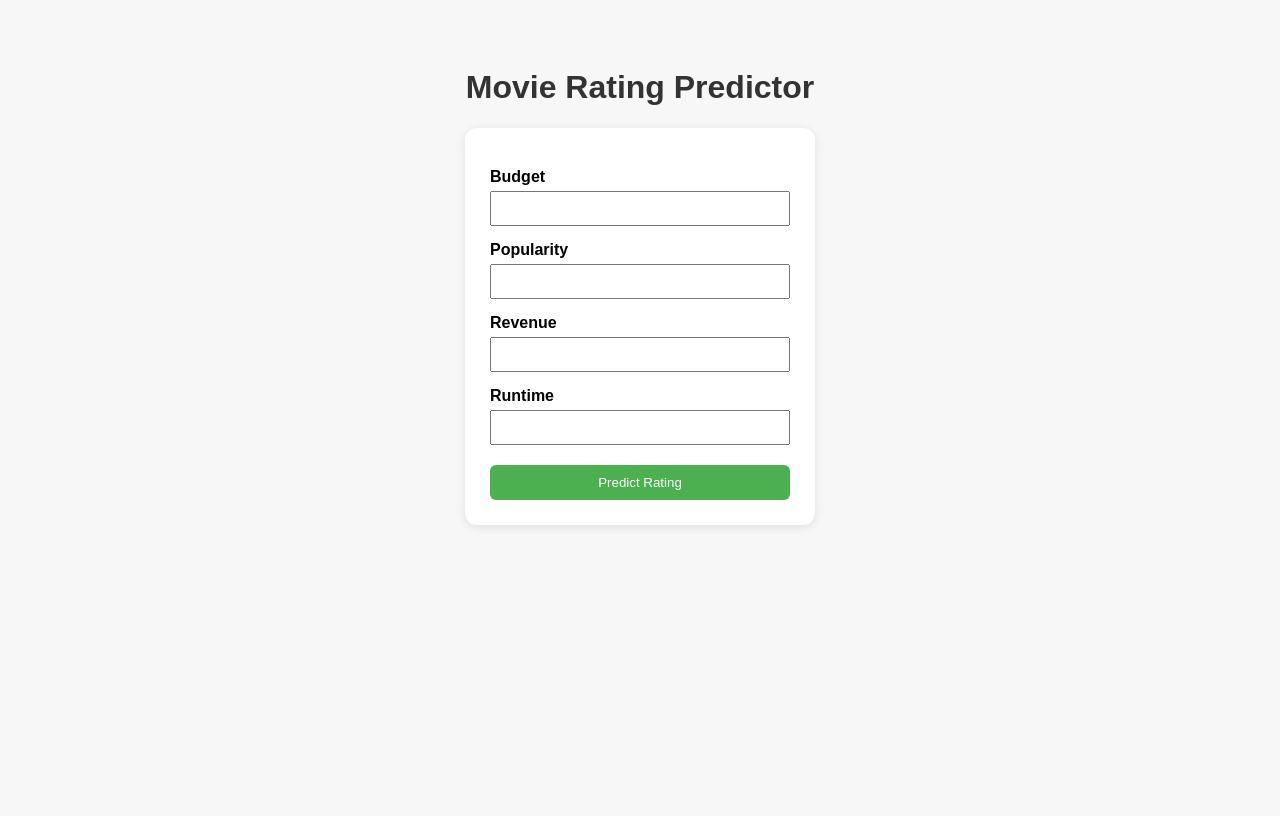
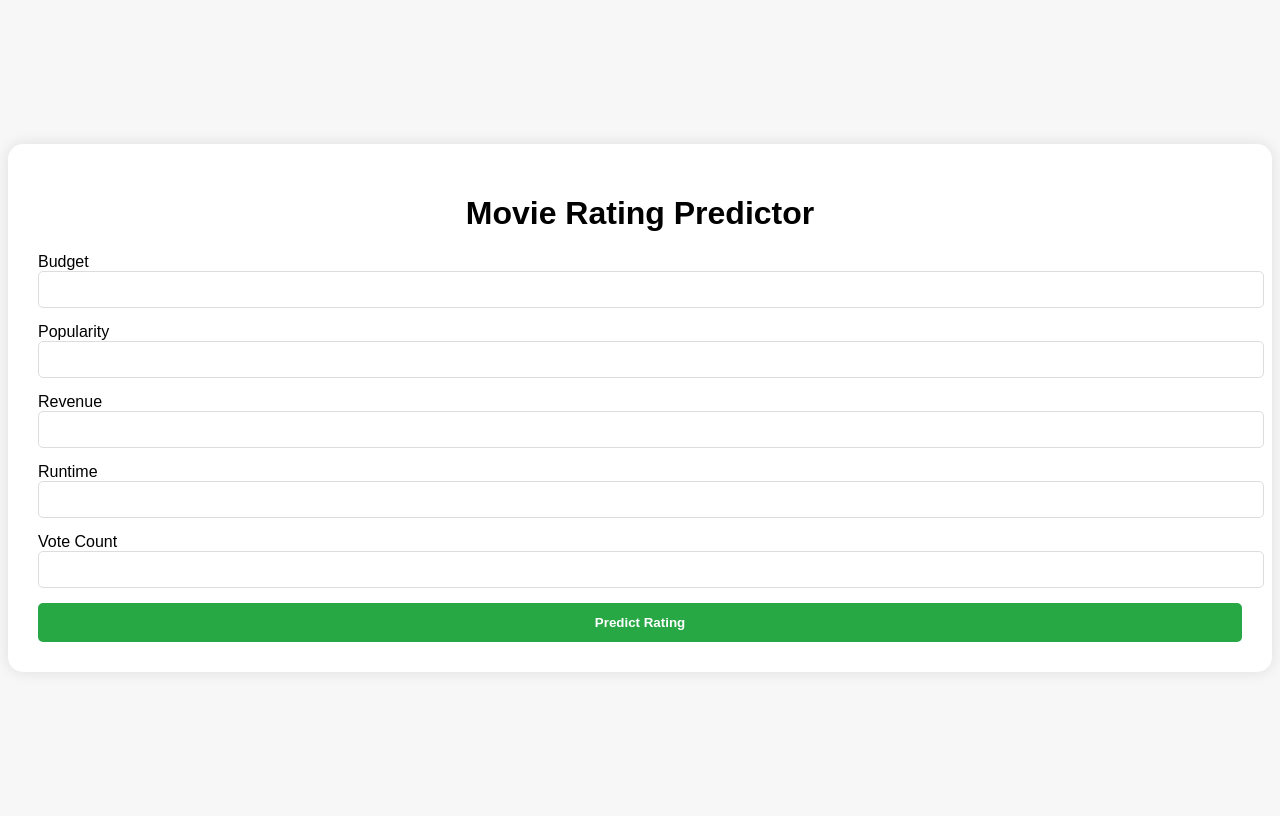
Before and after one commit to abhijeetchandra999/movie-rating-predictor, a Flask app: page / in a window 1280 px wide. Before the commit the page ends 527 px from the top, so only its background shows below. Run offline with Flask 3, Linux system fonts and the light colour scheme; parts of the project's set-up code (start-up, migrations or seed data) failed here and were passed over.

Commit message:
Fix: add vote_count input to form and prediction

```diff
--- a/app.py
+++ b/app.py
@@ -1,10 +1,10 @@
-from flask import Flask, render_template, request
+from flask import Flask, request, render_template
+import numpy as np
 import joblib
-import numpy as np
 
 app = Flask(__name__)
 
-# Load model and scaler
+# Load the trained model and scaler
 model = joblib.load("knn_model.pkl")
 scaler = joblib.load("scaler.pkl")
 
@@ -15,19 +15,24 @@ def home():
 @app.route('/predict', methods=['POST'])
 def predict():
     try:
+        # Get form inputs
         budget = float(request.form['budget'])
         popularity = float(request.form['popularity'])
         revenue = float(request.form['revenue'])
         runtime = float(request.form['runtime'])
+        vote_count = float(request.form['vote_count'])
 
-        # Apply log1p transformation
-        inputs = np.log1p([budget, popularity, revenue, runtime])
+        # Apply log transformation to match training data
+        inputs = np.log1p([budget, popularity, revenue, runtime, vote_count])
         inputs = np.array(inputs).reshape(1, -1)
 
         # Scale the inputs
         inputs_scaled = scaler.transform(inputs)
 
+        # Make prediction
         prediction = model.predict(inputs_scaled)[0]
+
+        # Convert label to text
         label_map = {0: "Average", 1: "Good", 2: "Poor"}
         prediction_label = label_map.get(prediction, "Unknown")
 
--- a/templates/index.html
+++ b/templates/index.html
@@ -7,70 +7,63 @@
             font-family: Arial, sans-serif;
             background: #f7f7f7;
             display: flex;
-            flex-direction: column;
+            justify-content: center;
             align-items: center;
-            padding-top: 40px;
+            height: 100vh;
+        }
+        .form-box {
+            background: white;
+            padding: 30px;
+            border-radius: 15px;
+            box-shadow: 0 0 15px rgba(0,0,0,0.1);
+        }
+        input {
+            width: 100%;
+            padding: 10px;
+            margin-bottom: 15px;
+            border: 1px solid #ddd;
+            border-radius: 5px;
+        }
+        button {
+            width: 100%;
+            padding: 12px;
+            background-color: #28a745;
+            color: white;
+            font-weight: bold;
+            border: none;
+            border-radius: 5px;
+            cursor: pointer;
         }
         h1 {
-            color: #333;
-        }
-        form {
-            background: #fff;
-            padding: 25px;
-            border-radius: 12px;
-            box-shadow: 0 2px 10px rgba(0,0,0,0.1);
-            width: 300px;
-        }
-        label {
-            display: block;
-            margin-top: 15px;
-            font-weight: bold;
-        }
-        input[type="number"] {
-            width: 100%;
-            padding: 8px;
-            margin-top: 5px;
-            box-sizing: border-box;
-        }
-        button {
-            margin-top: 20px;
-            padding: 10px;
-            width: 100%;
-            background-color: #4CAF50;
-            color: white;
-            border: none;
-            border-radius: 6px;
-            cursor: pointer;
-        }
-        .result {
-            margin-top: 20px;
-            font-size: 1.2em;
-            color: #007BFF;
+            text-align: center;
         }
     </style>
 </head>
 <body>
+    <div class="form-box">
         <h1>Movie Rating Predictor</h1>
-    <form action="/predict" method="POST">
-        <label for="budget">Budget</label>
+        <form action="/predict" method="post">
+            <label>Budget</label>
             <input type="number" step="any" name="budget" required>
 
-        <label for="popularity">Popularity</label>
+            <label>Popularity</label>
             <input type="number" step="any" name="popularity" required>
 
-        <label for="revenue">Revenue</label>
+            <label>Revenue</label>
             <input type="number" step="any" name="revenue" required>
 
-        <label for="runtime">Runtime</label>
+            <label>Runtime</label>
             <input type="number" step="any" name="runtime" required>
+
+            <label>Vote Count</label>
+            <input type="number" step="any" name="vote_count" required>
 
             <button type="submit">Predict Rating</button>
         </form>
 
         {% if prediction %}
-        <div class="result">
-            <strong>Predicted Rating:</strong> {{ prediction }}
+            <h2 style="margin-top:20px;">Prediction: {{ prediction }}</h2>
+        {% endif %}
     </div>
-    {% endif %}
 </body>
 </html>
```
Lines whose indentation alone changed are shown as unchanged.
